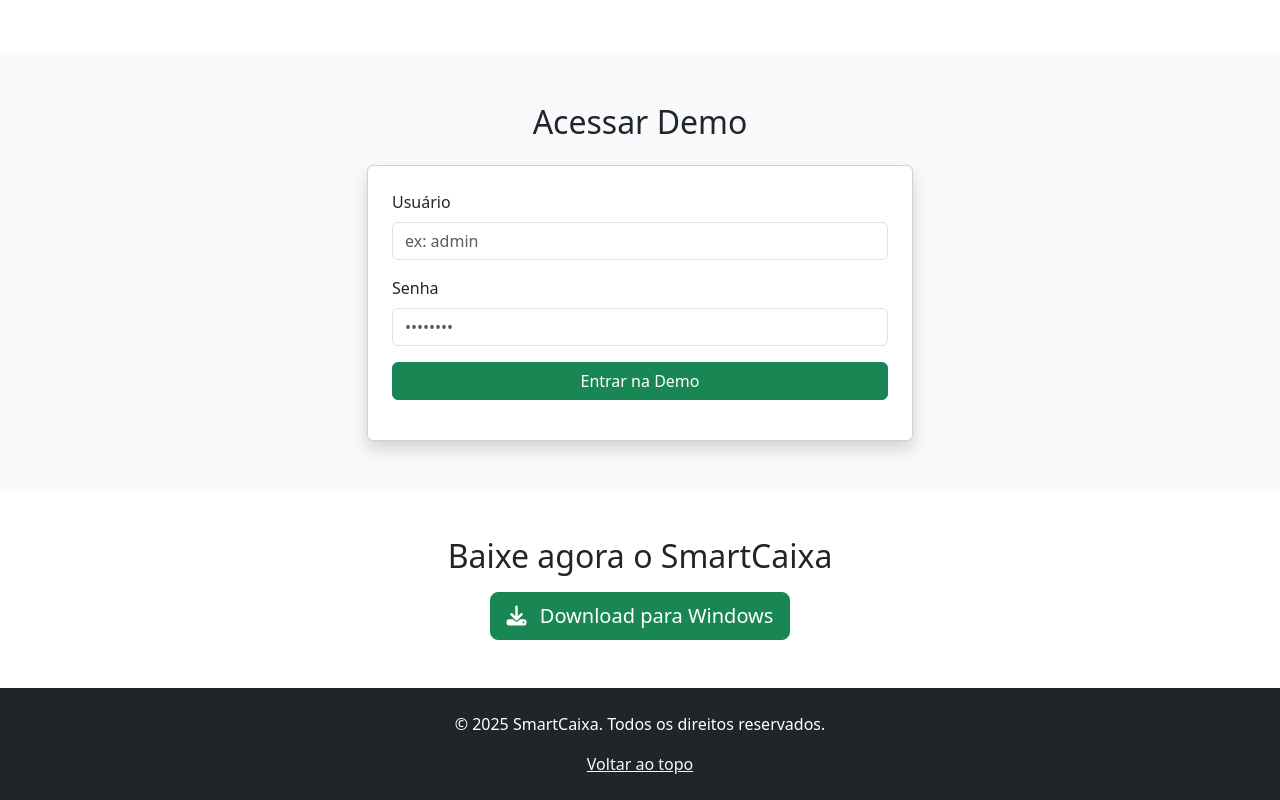
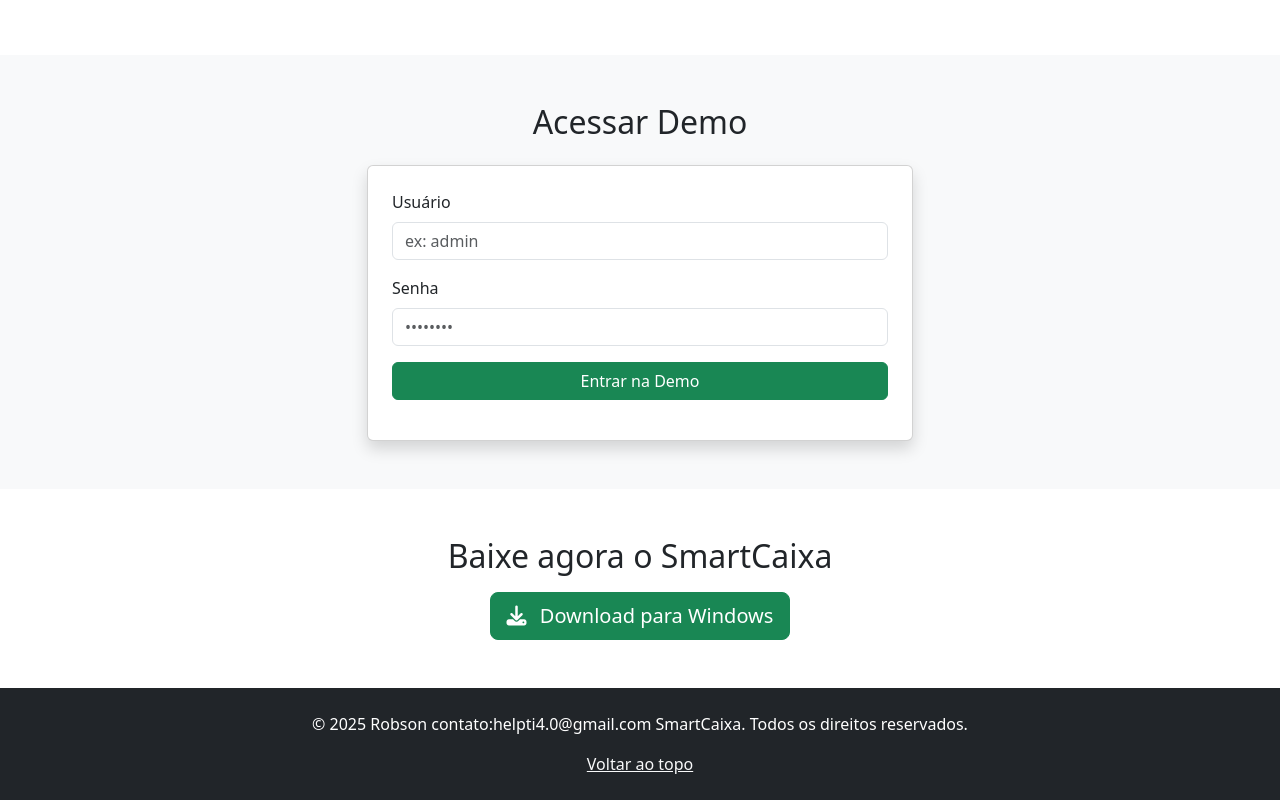
Before and after one commit to robenge/smartcaixa, a plain HTML site: page index.html in a window 1280 px wide. Shown: the part 967-1767 px from the top of the page. Drawn offline with nearby package versions, Linux system fonts and the light colour scheme.

Commit message:
update contato

```diff
--- a/index.html
+++ b/index.html
@@ -116,7 +116,7 @@
 
 <!-- Rodapé -->
 <footer class="bg-dark text-white text-center py-4">
-  <p>&copy; 2025 SmartCaixa. Todos os direitos reservados.</p>
+  <p>&copy; 2025 Robson contato:helpti4.0@gmail.com  SmartCaixa. Todos os direitos reservados.</p>
   <a href="#topo" class="text-light">Voltar ao topo</a>
 </footer>
 
```
